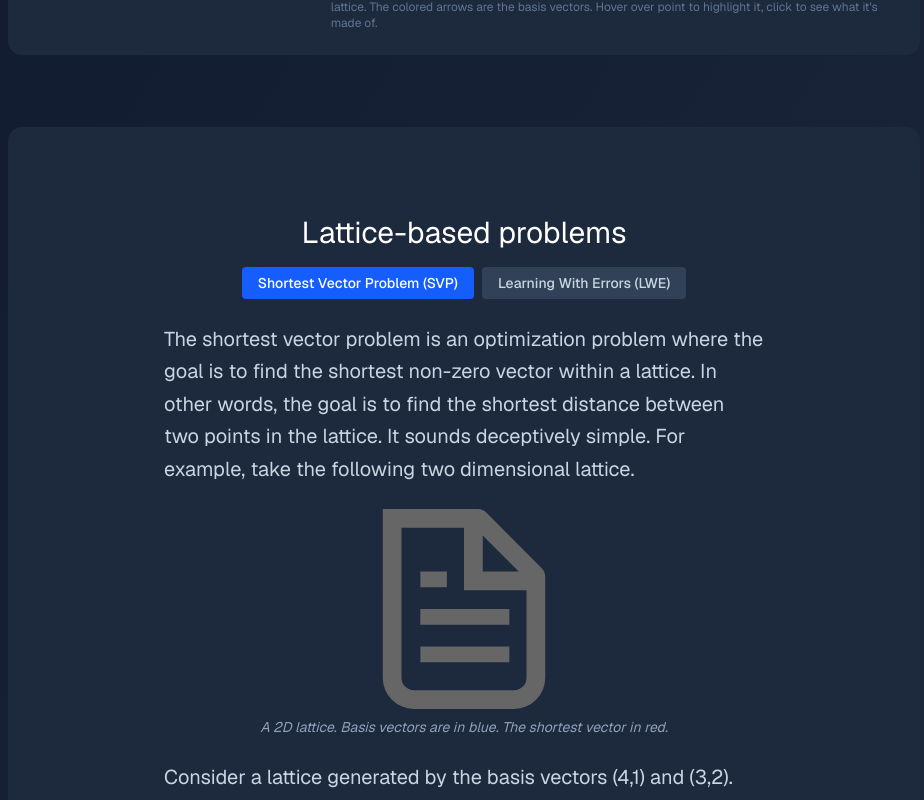
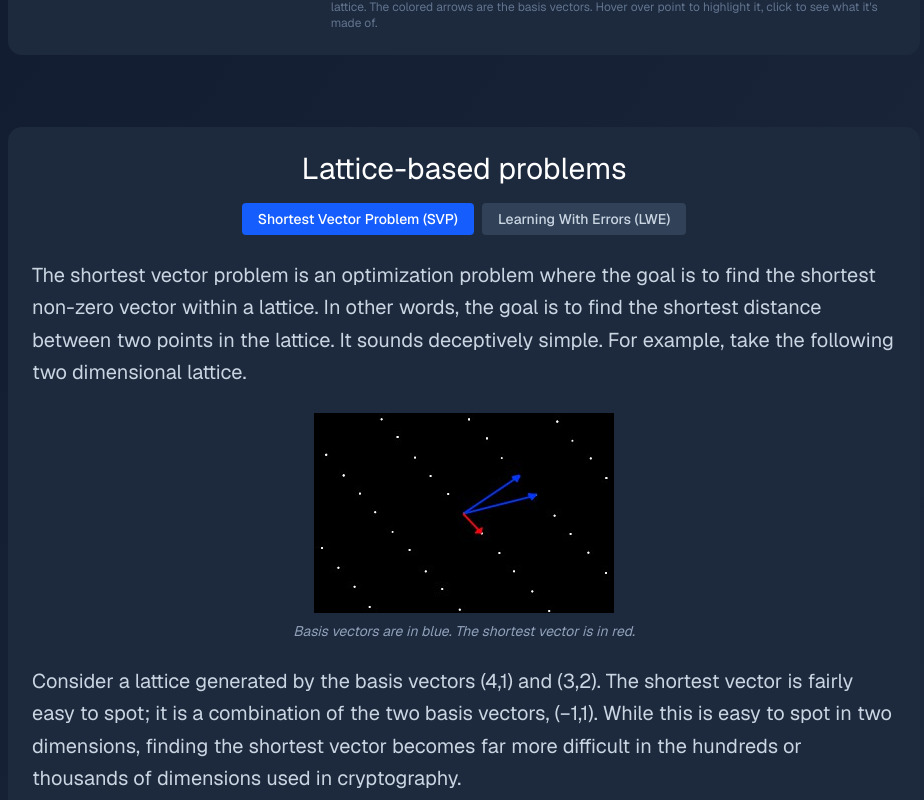
Before and after one commit to micma69/latviz, a Next.js app: page /glossary in a window 1280 px wide. Shown: the part 938-1738 px from the top of the page, without its empty margins (176-1100 px from the left). Built offline with nearby package versions, Linux system fonts and the light colour scheme.

Commit message:
lwe + svp done

```diff
--- a/app/glossary/page.tsx
+++ b/app/glossary/page.tsx
@@ -20,7 +20,6 @@ export default function Glossary() {
                 </div>
             </div>
 
-            <div className="rounded-xl bg-slate-800 p-6 mb-8 mt-10 w-full md:w-3/4 flex flex flex-col items-center">
             <TabbedBox
                 id="latticeproblems"
                 title="Lattice-based problems"
@@ -33,9 +32,9 @@ export default function Glossary() {
                                     The shortest vector problem is an optimization problem where the goal is to find the shortest non-zero vector within a lattice. In other words, the goal is to find the shortest distance between two points in the lattice. It sounds deceptively simple. For example, take the following two dimensional lattice.
                                 </p>
                                 <figure className="flex flex-col items-center gap-2">
-                                        <Image src="/file.svg" width={200} height={300} alt="2D Lattice"/>
+                                    <Image src="/simple_svp.jpg" width={300} height={200} alt="2D Lattice"/>
                                     <figcaption className="text-sm text-slate-400 italic">
-                                            A 2D lattice. Basis vectors are in blue. The shortest vector in red.
+                                        Basis vectors are in blue. The shortest vector is in red.
                                     </figcaption>
                                 </figure>
                                 <p className="flex justify-center text-xl text-slate-300 leading-relaxed">
@@ -75,6 +74,9 @@ export default function Glossary() {
                                         Expansion of the previous example. x = 3, y = 5
                                     </figcaption>
                                 </figure>
+                                <p className="flex justify-center text-xl text-slate-300 leading-relaxed">
+                                    How does this relate to lattices? The random errors in LWE can be viewed as small offsets from points that would otherwise lie on a lattice. Recovering the hidden secret therefore becomes closely related to finding nearby points within a high-dimensional lattice. More formally, the set of valid solutions to an LWE instance can be represented using a lattice. The added error terms slightly change these lattice points, meaning that an attacker is not searching for an exact point on the lattice but instead attempting to identify the lattice point that best explains the noisy observations.
+                                </p>
                                 <div className="rounded-lg border border-slate-700 bg-slate-900/50 p-4">
                                     <p className="text-sm text-slate-400">
                                         <span className="font-semibold text-slate-300">Note:</span> The examples above illustrate the <span className="italic">search version</span> of the Learning With Errors (LWE) problem, where the goal is to recover the hidden secret. A related <span className="italic">decision version</span> also exists, but it is not relevant to the algorithms discussed here.
@@ -97,6 +99,5 @@ export default function Glossary() {
                 ]}
             />
         </div>
-        </div>
     );
 }
```
Also changed, not shown: public/simple_svp.jpg (added). Lines whose indentation alone changed are shown as unchanged.
